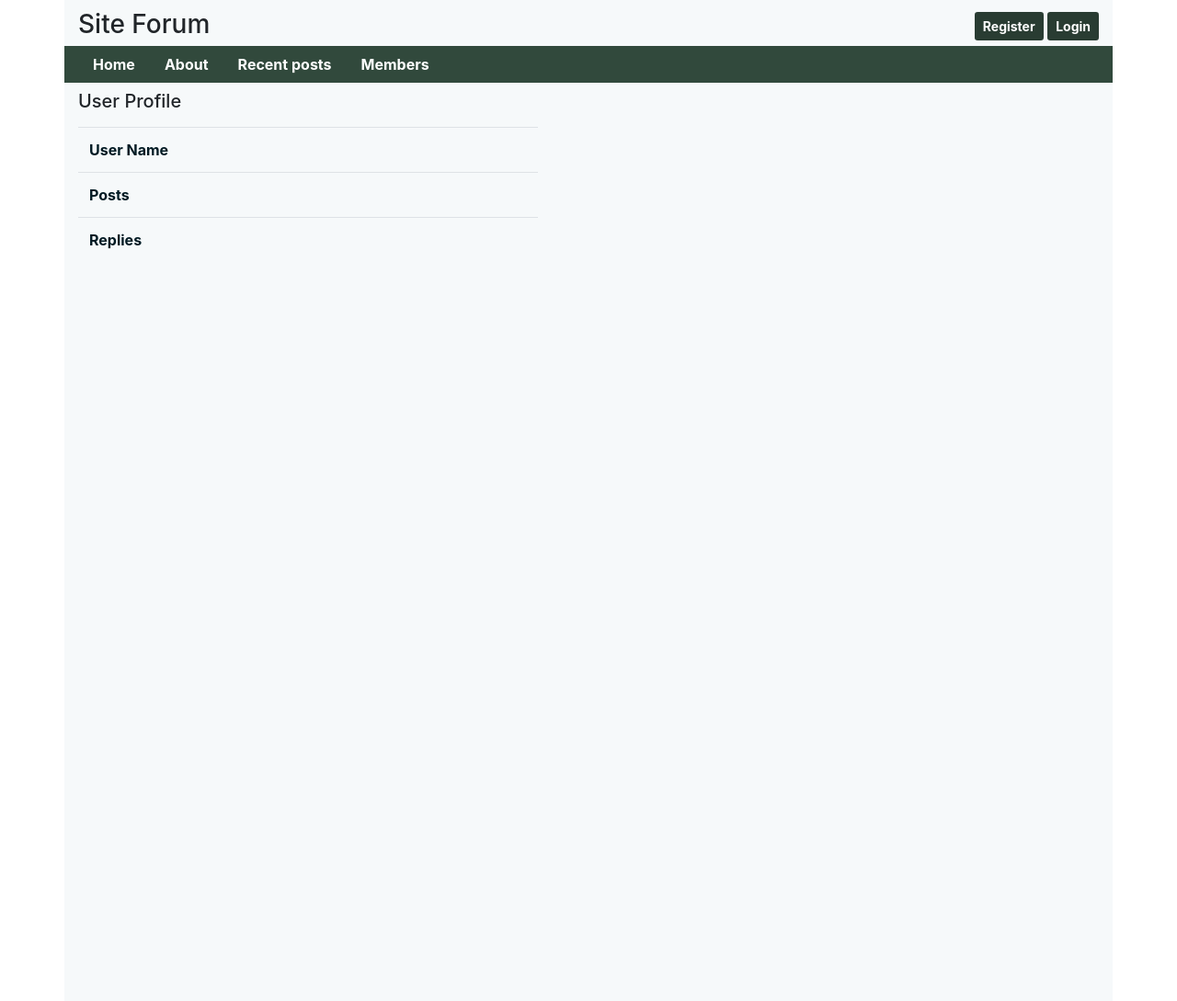
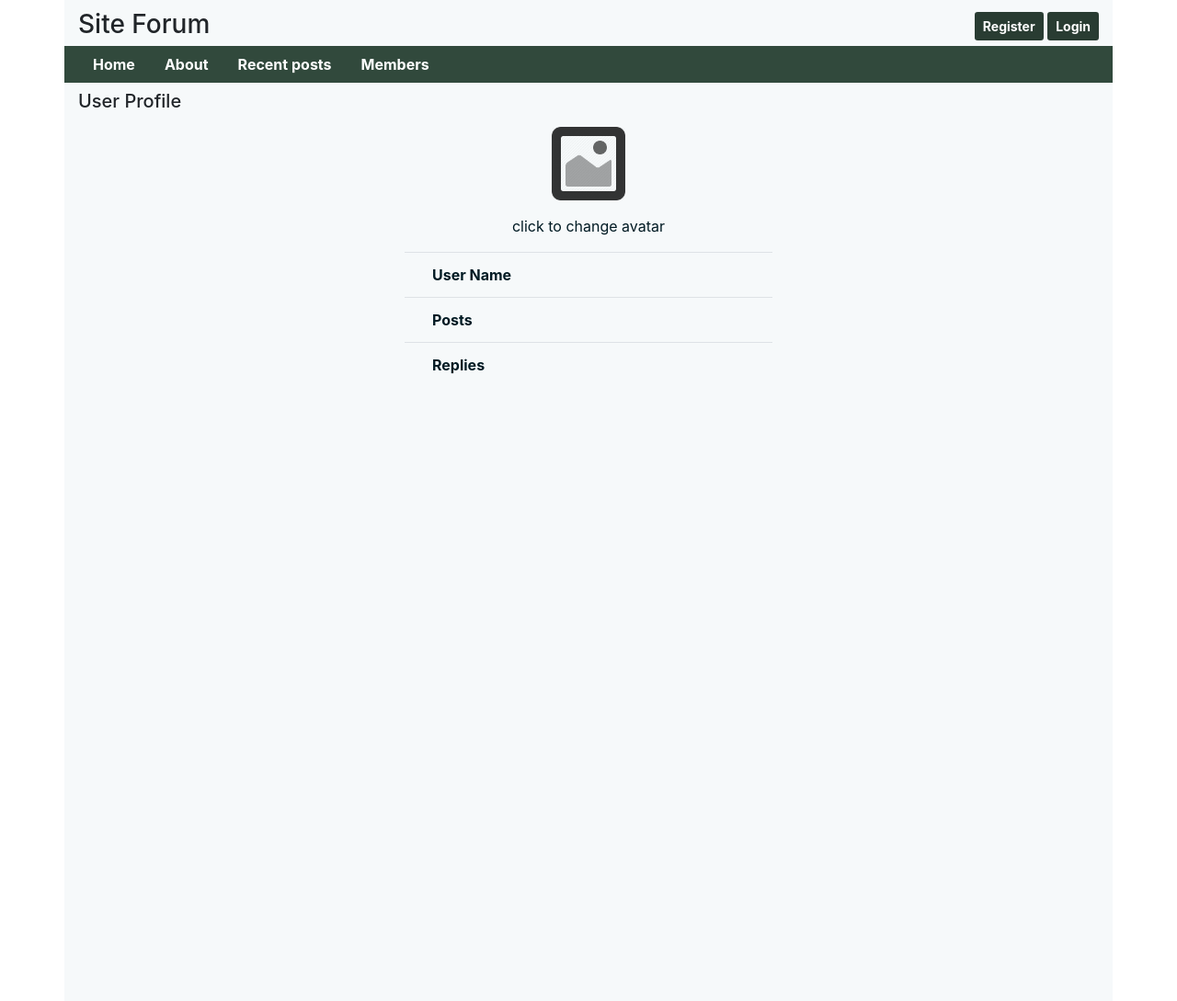
Before and after one commit to SH-anonta/Discussion-Forum, a Django app: template forum/templates/forum/user_detail.html in a window 1280 px wide. Shown: the top 1089 px of the page at 92% size. Run offline with Django 3.2, Linux system fonts and the light colour scheme; the template is opened without the code that fills it, so the values that code supplies are empty; some libraries are stand-ins or nearby versions.

Commit message:
Improve template user_detail add some todos in views.py

```diff
--- a/forum/templates/forum/user_detail.html
+++ b/forum/templates/forum/user_detail.html
@@ -18,10 +18,21 @@
         {%endif%}
     </div>
 
-    <div class="row">
+    <div class="row text-center">
+        <div class="col-sm-12">
+            <img class="AvatarIMG mt-0 mb-3" src="{%static 'forum/images/placeholder_icon.png'%}">
+            <p>click to change avatar</p>
+        </div>
+
+
+
+
+    </div>
+
+    <div class="row ">
         <div class="col-sm-12">
 
-            <table id="UserDataTable" class="table">
+            <table id="UserDataTable" class="table mx-auto">
                 <tr>
                     <td>User Name</td>
                     <td>{{user_profile.username}}</td>
@@ -56,11 +67,15 @@
     <style>
         #UserDataTable{
 /*            table-layout: fixed;*/
-            max-width: 500px;
+            max-width: 400px;
+
         }
 
         #UserDataTable td:first-child{
             font-weight: bold;
+            column-width: 500px;
+            padding-left: 30px;
         }
+
     </style>
 {%endblock%}
--- a/forum/views.py
+++ b/forum/views.py
@@ -42,6 +42,7 @@ class BoardPosts(View):
 
         return render(request, 'forum/board_posts.html', context)
 
+#todo send show_edit_options variable to templates and remove permission checking in templates
 class PostDetail(View):
     """
         show the post's content and replies
@@ -72,6 +73,7 @@ class PostDetail(View):
         }
         return render(request, 'forum/show_message.html', context)
 
+#todo send show_edit_options variable to templates and remove permission checking in templates
 class UserDetail(View):
     def get(self, request, user_id):
         user = get_object_or_404(User, pk=user_id)
```
